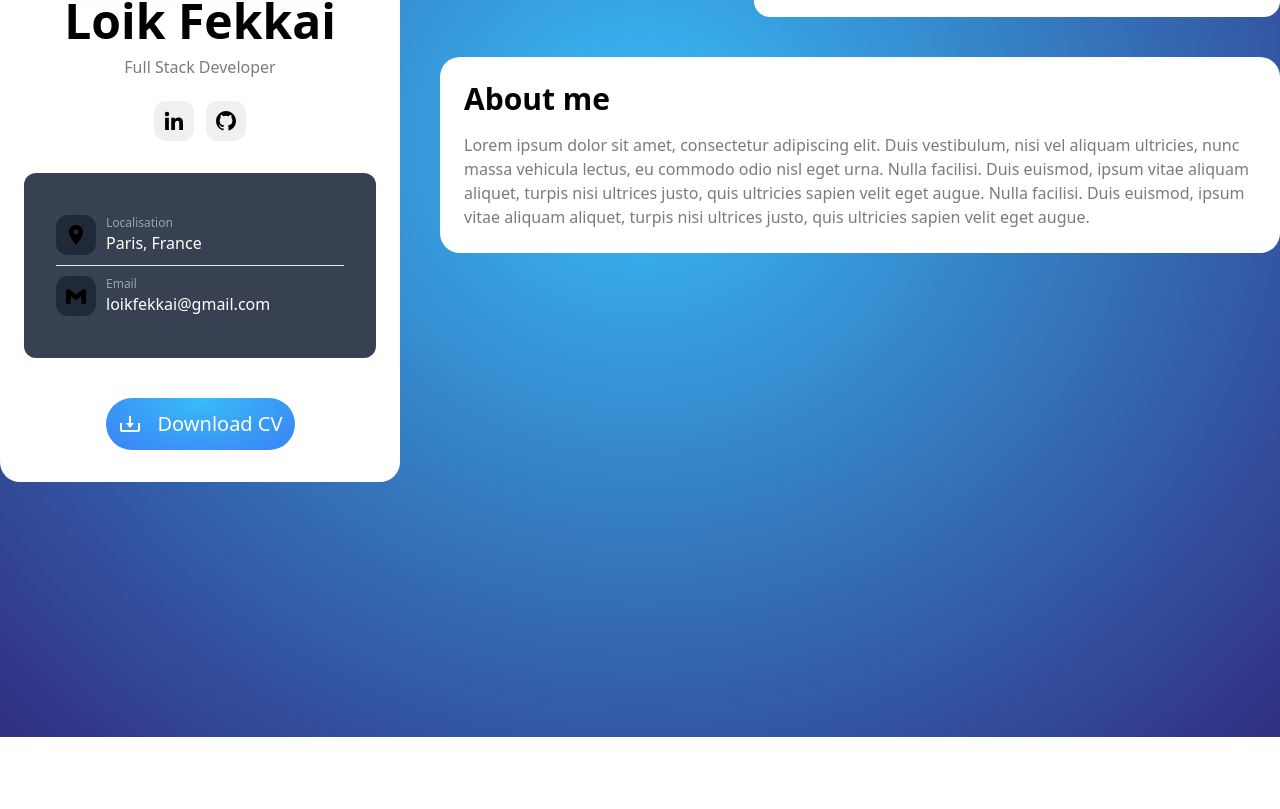
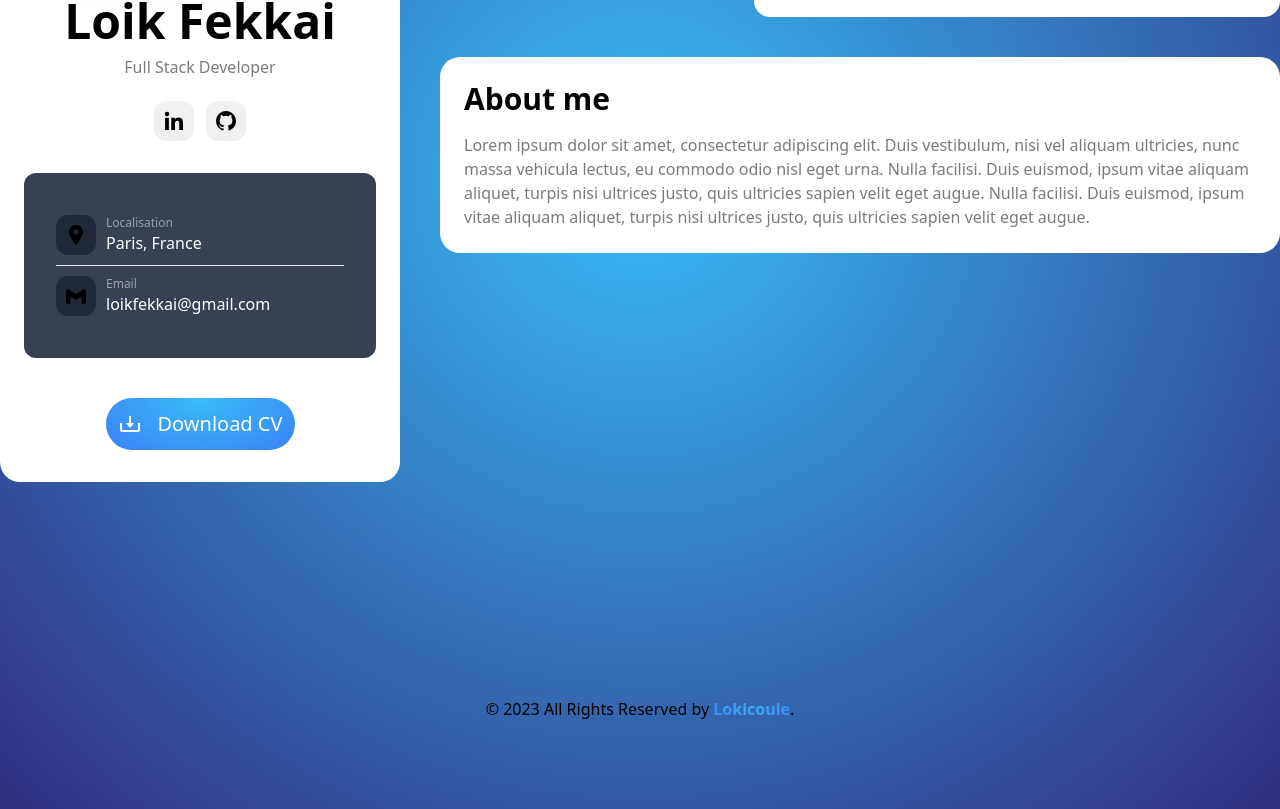
Before and after one commit to Lokicoule/portfolio, a React (Vite) app: page / in a window 1280 px wide. Shown: the part 457-1266 px from the top of the page. Before the commit the page ends 1194 px from the top, so only its background shows below. Built offline with nearby package versions, Linux system fonts and the light colour scheme.

Commit message:
feat: add footer

```diff
--- a/src/pages/frontPage/FrontPage.tsx
+++ b/src/pages/frontPage/FrontPage.tsx
@@ -1,14 +1,15 @@
 import {
-  BiDownload,
+  BiLogoLinkedin,
   BiLogoGithub,
   BiLogoGmail,
-  BiLogoLinkedin,
+  BiDownload,
 } from "react-icons/bi";
 import {
   MdLocationOn,
   MdOutlineDarkMode,
   MdOutlineLightMode,
 } from "react-icons/md";
+import Footer from "../../shared/components/Footer/Footer";
 
 const Hero = () => {
   return (
@@ -138,6 +139,7 @@ export default function FrontPage() {
           <About />
         </div>
       </div>
+      <Footer />
     </section>
   );
 }
--- /dev/null
+++ b/src/shared/components/Footer/Footer.tsx
@@ -0,0 +1,20 @@
+const Footer = () => {
+  return (
+    <footer className="overflow-hidden rounded-b-2xl">
+      <p className="text-center py-6 text-gray-lite  dark:text-gray-200">
+        © 2023 All Rights Reserved by{" "}
+        <a
+          className="bg-[radial-gradient(ellipse_at_top,_var(--tw-gradient-stops))] from-sky-400 to-blue-500 inline-block text-transparent bg-clip-text font-bold hover:text-white"
+          href="#"
+          target="_blank"
+          rel="noopener noreferrer"
+        >
+          Lokicoule
+        </a>
+        .
+      </p>
+    </footer>
+  );
+};
+
+export default Footer;
```
